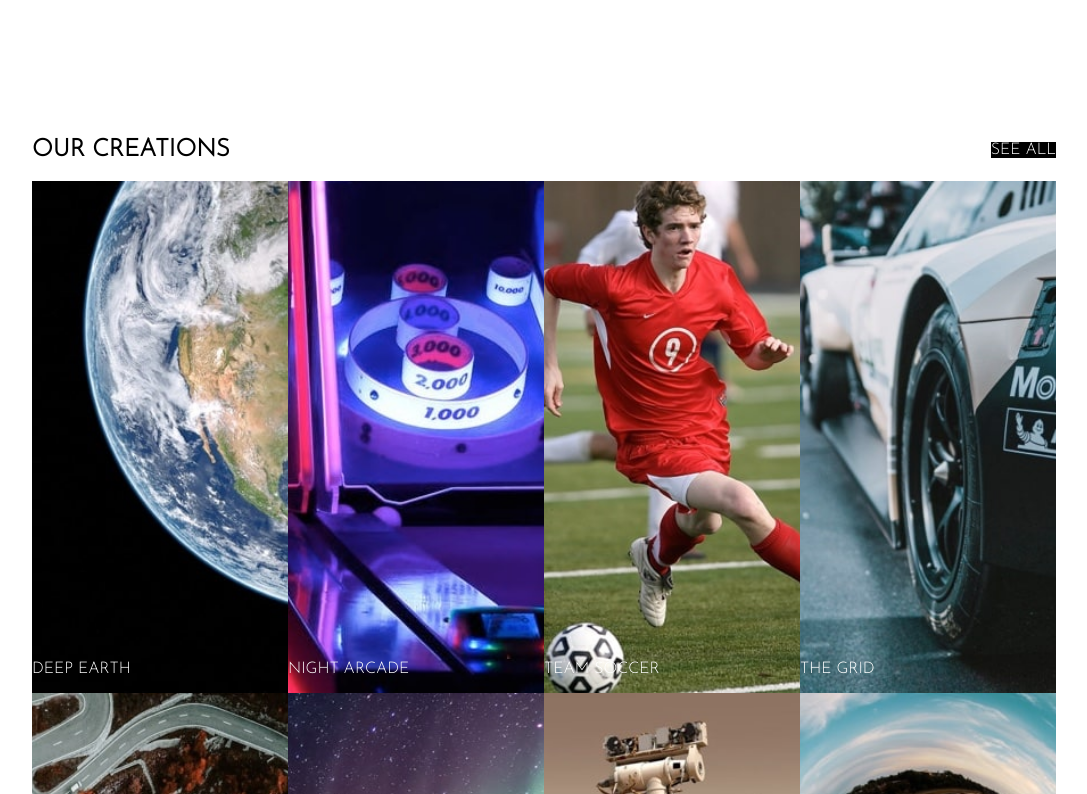
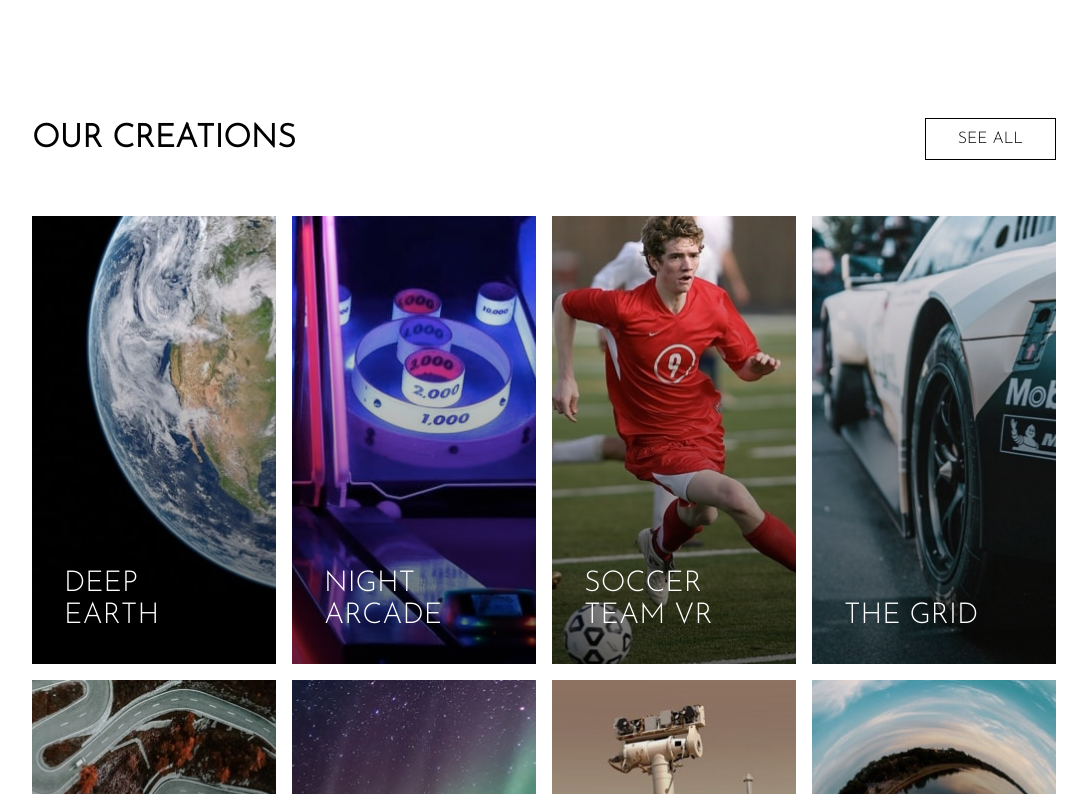
Before and after one commit to VasuBeachoo/loopstudios-landing-page, a JavaScript app: page / in a window 1280 px wide. Shown: the part 1246-2040 px from the top of the page, without its empty margins (96-1183 px from the left). Built offline with nearby package versions, Linux system fonts and the light colour scheme.

Commit message:
Style Creations.js

```diff
--- a/src/components/Creations.js
+++ b/src/components/Creations.js
@@ -22,7 +22,7 @@ const Container = styled.div`
   justify-content: flex-start;
   align-items: center;
   width: 100%;
-  padding: 0 var(--side-padding);
+  padding: 0 var(--side-padding) 10rem;
 `;
 
 const HeaderContainer = styled.div`
@@ -31,26 +31,49 @@ const HeaderContainer = styled.div`
   justify-content: space-between;
   align-items: center;
   width: 100%;
+  margin: 0 0 3.5rem 0;
 `;
 
 const Heading = styled.h2`
   color: var(--Black);
   font-family: var(--heading-font);
+  font-size: 2rem;
+  margin: 0;
 `;
 
 const Btn = styled.button`
   all: unset;
   box-sizing: border-box;
   user-select: none;
-  background-color: var(--Black);
-  color: var(--White);
+  text-align: center;
+  color: var(--Black);
   font-family: var(--heading-font);
+  border: 0.1rem solid var(--Black);
+  padding: 0.75rem 2rem;
+  transition: 0.25s;
+
+  &:hover {
+    cursor: pointer;
+    background-color: var(--Black);
+    color: var(--White);
+  }
 `;
 
 const GridContainer = styled.div`
   display: grid;
   grid-template: repeat(2, 1fr) / repeat(4, 1fr);
+  gap: 1rem;
   width: 100%;
+`;
+
+const Caption = styled.p`
+  color: var(--White);
+  font-family: var(--heading-font);
+  font-size: 1.8rem;
+  max-width: 10rem;
+  line-height: 2rem;
+  margin: 0;
+  transition: 0.25s;
 `;
 
 const Creation = styled.div`
@@ -58,15 +81,27 @@ const Creation = styled.div`
   flex-direction: row;
   justify-content: flex-start;
   align-items: flex-end;
-  min-height: 40vw;
-  background: url(${(props) => props.bg});
+  min-height: 35vw;
+  background: linear-gradient(rgba(0, 0, 0, 0), rgba(0, 0, 0, 0.6)),
+    url(${(props) => props.bg});
   background-size: cover;
   background-position: center;
-`;
+  padding: 2rem;
+  transition: 0.25s;
 
-const Caption = styled.p`
-  color: var(--White);
-  font-family: var(--heading-font);
+  &:hover {
+    cursor: pointer;
+    background: linear-gradient(
+        rgba(255, 255, 255, 0.5),
+        rgba(255, 255, 255, 1)
+      ),
+      url(${(props) => props.bg});
+    background-size: cover;
+
+    ${Caption} {
+      color: var(--Black);
+    }
+  }
 `;
 
 const Creations = () => {
@@ -82,7 +117,7 @@ const Creations = () => {
       mobileSrc: arcadeImgMobile,
     },
     {
-      caption: "TEAM SOCCER",
+      caption: "SOCCER TEAM VR",
       desktopSrc: soccerImgDesktop,
       mobileSrc: soccerImgMobile,
     },
```
